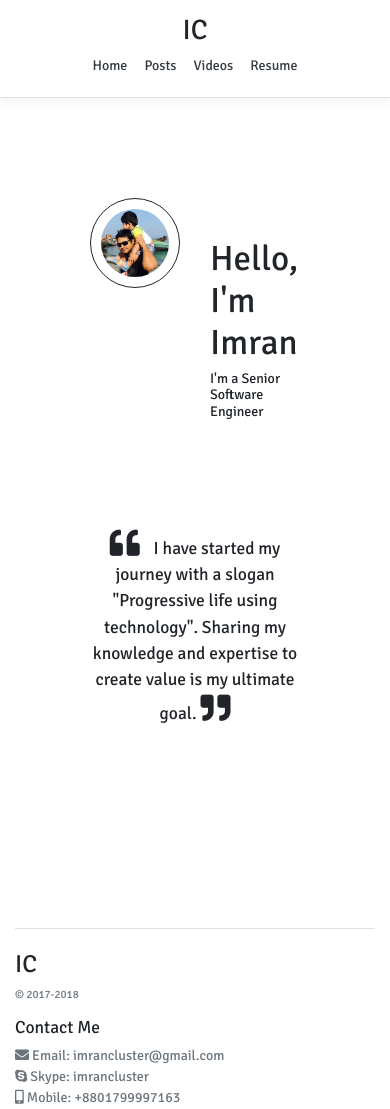
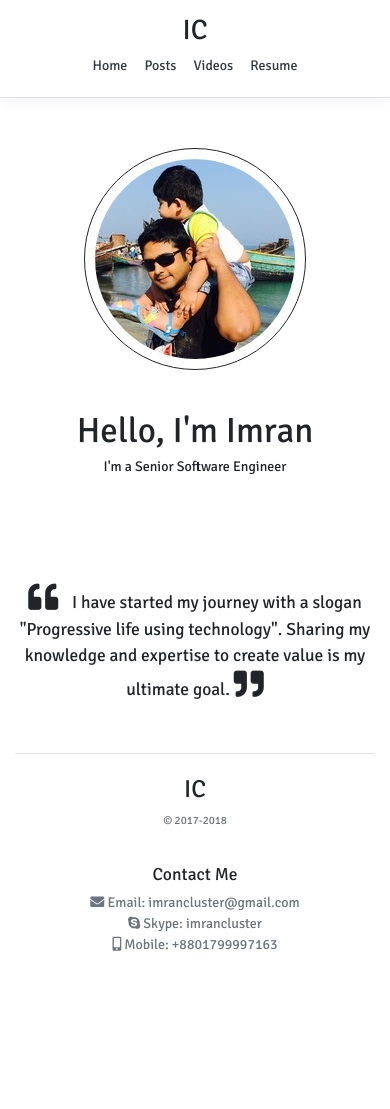
Before and after one commit to imrancluster/imran.github.io, a plain HTML site: page index.html in a window 390 px wide. After the commit the page ends 969 px from the top, so only its background shows below. Drawn offline with nearby package versions, Linux system fonts and the light colour scheme.

Commit message:
Fixed a simple ui issue

```diff
--- a/index.html
+++ b/index.html
@@ -33,14 +33,17 @@
 <div class="container">
 
   <div class="row justify-content-center personal-bio">
-    <div class="col-4">
+    <div class="col-sm-4 col-12">
       <img src="public/images/imrancluster.jpeg" class="img-fluid rounded-circle" alt="Imran">
     </div>
-    <div class="col-4 padding-top-40">
+    <div class="col-sm-4 col-12 padding-top-40">
       <h1>Hello, I'm Imran</h1>
       <h6>I'm a Senior Software Engineer</h6>
     </div>
-    <div class="col-8">
+  </div>
+
+  <div class="row justify-content-center">
+    <div class="col-sm-8 col-12">
       <blockquote class="blockquote text-center personal-quote">
         <p class="mb-0">
           <i class="fas fa-quote-left"></i>
@@ -53,12 +56,12 @@
 
   <footer class="pt-4 my-md-5 pt-md-5 border-top">
     <div class="row">
-      <div class="col">
+      <div class="col-sm col-12">
         <!--<img class="mb-2" src="https://getbootstrap.com/assets/brand/bootstrap-solid.svg" alt="" width="24" height="24">-->
         <h3>IC</h3>
         <small class="d-block mb-3 text-muted">&copy; 2017-2018</small>
       </div>
-      <div class="col-6">
+      <div class="col-sm-6 col-12">
         &nbsp;
       </div>
       <div class="col">
--- a/public/css/starter-template.css
+++ b/public/css/starter-template.css
@@ -5,6 +5,16 @@ html, body {
 @media (min-width: 768px) {
   html {
     font-size: 16px;
+  }
+}
+
+@media only screen and (max-width: 767px) {
+  .personal-bio {
+    text-align: center;
+  }
+
+  footer {
+    text-align: center;
   }
 }
 
@@ -25,7 +35,7 @@ html, body {
 
 .box-shadow { box-shadow: 0 .25rem .75rem rgba(0, 0, 0, .05); }
 
-.personal-bio, .personal-quote { margin: 100px 0; }
+.personal-bio { margin: 50px 0; }
 .personal-bio img { border: 1px solid; padding: 10px; }
 .padding-top-40 { padding-top: 40px; }
 .personal-quote .fa-quote-left {
@@ -33,6 +43,7 @@ html, body {
   margin-right: 10px;
 }
 
+.personal-quote { margin: 50px 0; }
 .personal-quote .fa-quote-right {
   font-size: 30px;
   margin-leftt: 10px;
```
